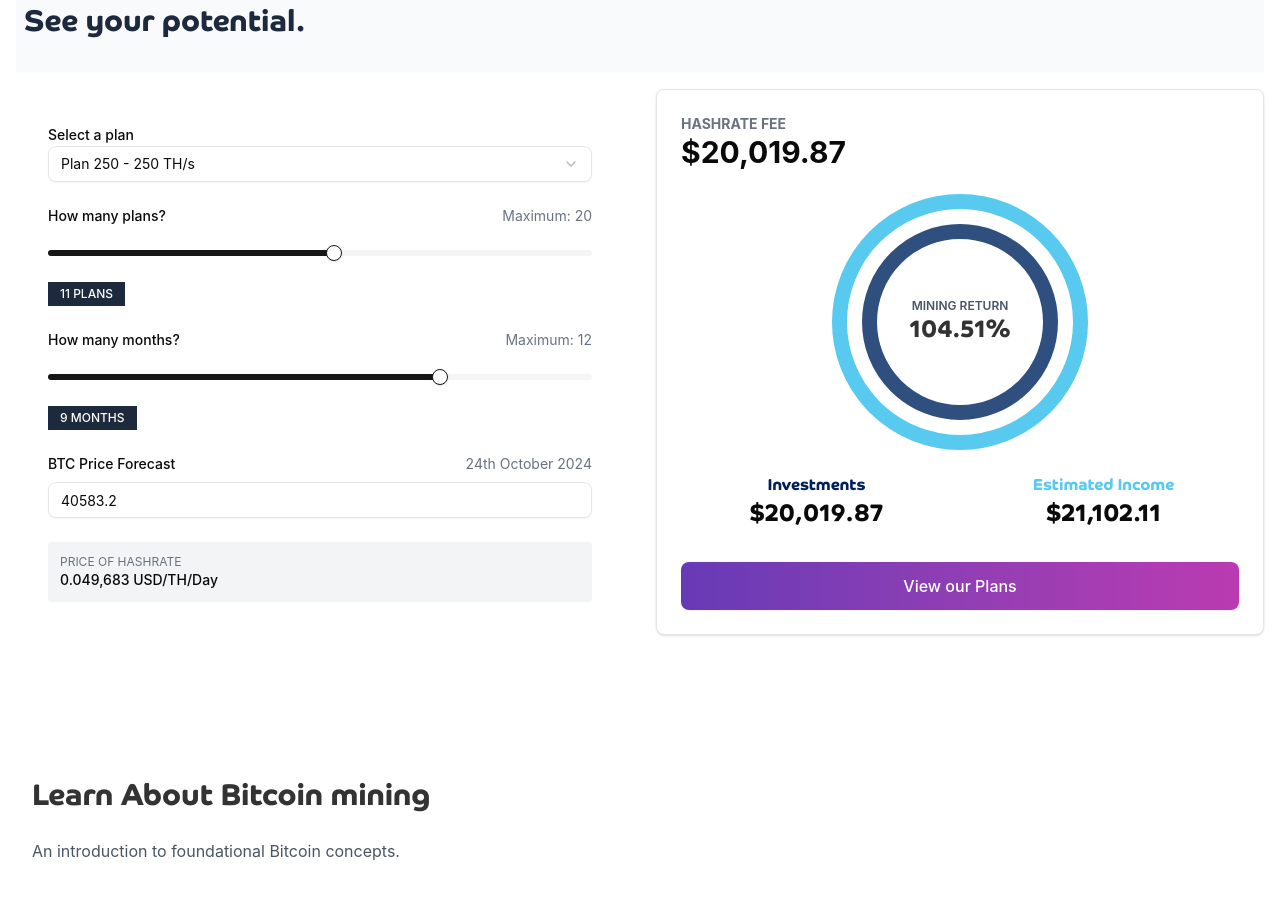
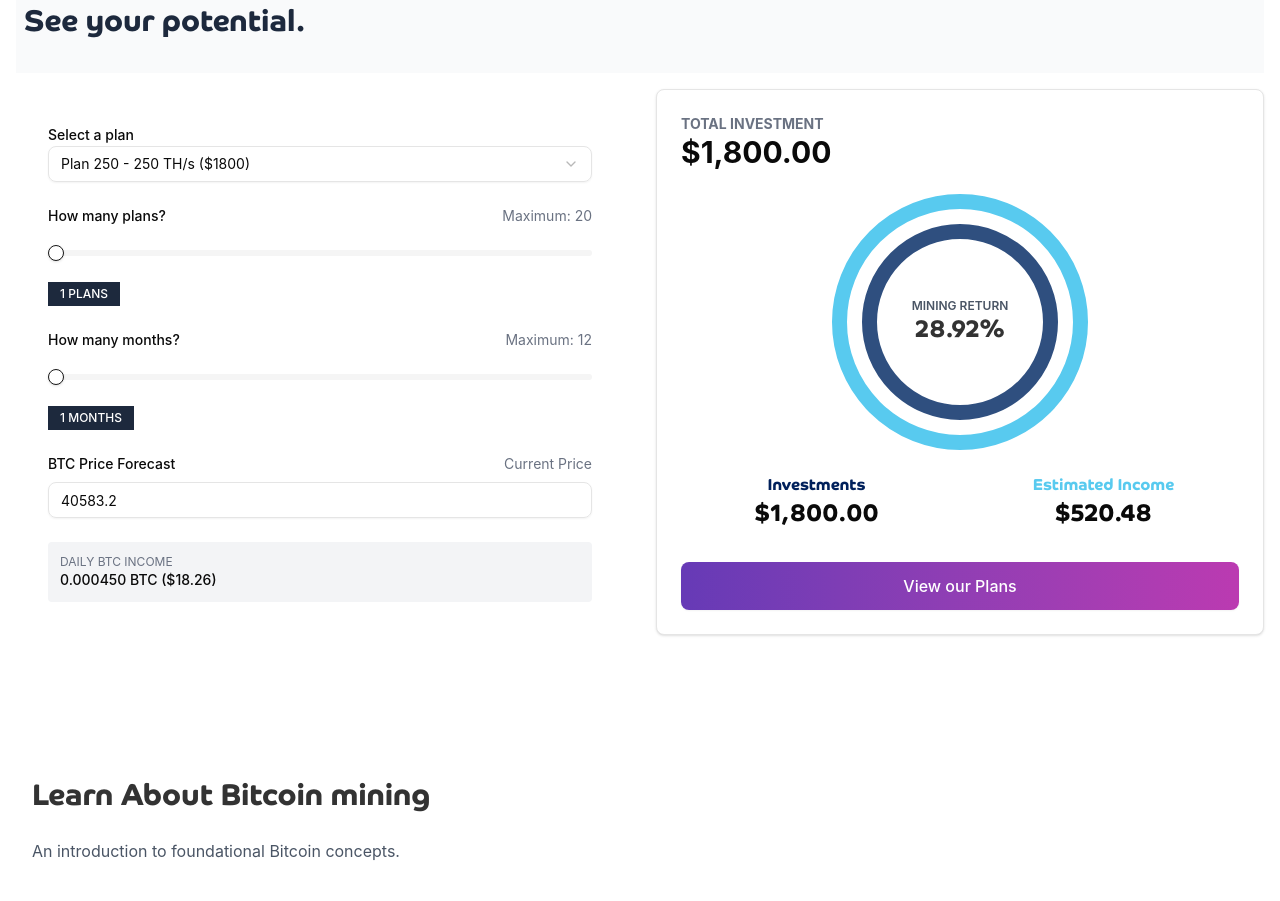
Before and after one commit to omprakash1907/mining-app, a React (Vite) app: page / in a window 1280 px wide. Shown: the part 2387-3288 px from the top of the page. Built offline with nearby package versions, Linux system fonts and the light colour scheme.

Commit message:
feat: Enhance OutputValues component to dynamically calculate investment, income, and ROI based on selected plan and user input

```diff
--- a/src/components/OutputValues.jsx
+++ b/src/components/OutputValues.jsx
@@ -14,12 +14,35 @@ import { Slider } from "@/components/ui/slider";
 
 export default function OutputValues() {
   const [selectedPlan, setSelectedPlan] = useState("Plan 250 - 250 TH/s");
-  const [planCount, setPlanCount] = useState(11);
-  const [months, setMonths] = useState(9);
+  const [planCount, setPlanCount] = useState(1);
+  const [months, setMonths] = useState(1);
   const [btcPrice, setBtcPrice] = useState(40583.2);
-  const [investment, setInvestment] = useState(20019.87);
-  const [estimatedIncome, setEstimatedIncome] = useState(21102.11);
-  const [roi, setRoi] = useState(104.51);
+  const [investment, setInvestment] = useState(0);
+  const [estimatedIncome, setEstimatedIncome] = useState(0);
+  const [roi, setRoi] = useState(0);
+  const [dailyIncome, setDailyIncome] = useState(0);
+
+  // Plan details
+  const plans = {
+    "Plan 250 - 250 TH/s": {
+      hashrate: 250, // TH/s
+      price: 1800, // USD per plan
+      dailyBtc: 0.00045, // BTC per day per plan
+      maintenanceFee: 0.05, // 5% maintenance fee
+    },
+    "Plan 500 - 500 TH/s": {
+      hashrate: 500,
+      price: 3500,
+      dailyBtc: 0.0009,
+      maintenanceFee: 0.045, // 4.5%
+    },
+    "Plan 1000 - 1000 TH/s": {
+      hashrate: 1000,
+      price: 6800,
+      dailyBtc: 0.0018,
+      maintenanceFee: 0.04, // 4%
+    },
+  };
 
   // Animation variants
   const container = {
@@ -44,12 +67,37 @@ export default function OutputValues() {
 
   // Calculate values when inputs change
   useEffect(() => {
-    setInvestment(20019.87);
-    setEstimatedIncome(21102.11);
-    setRoi(104.51);
+    const selectedPlanData = plans[selectedPlan];
+    if (!selectedPlanData) return;
+
+    // Calculate investment (price per plan * number of plans)
+    const totalInvestment = selectedPlanData.price * planCount;
+    setInvestment(totalInvestment);
+
+    // Calculate daily BTC income (BTC per day per plan * number of plans)
+    const dailyBtcIncome = selectedPlanData.dailyBtc * planCount;
+    setDailyIncome(dailyBtcIncome);
+
+    // Calculate estimated income (daily BTC * BTC price * days - maintenance fees)
+    const daysInMonth = 30; // Approximation
+    const totalDays = daysInMonth * months;
+
+    // Gross income in BTC
+    const totalBtcIncome = dailyBtcIncome * totalDays;
+
+    // Convert to USD
+    const grossIncomeUsd = totalBtcIncome * btcPrice;
+
+    // Subtract maintenance fees (percentage of gross income)
+    const maintenanceFees = grossIncomeUsd * selectedPlanData.maintenanceFee;
+    const netIncomeUsd = grossIncomeUsd - maintenanceFees;
+
+    setEstimatedIncome(netIncomeUsd);
+
+    // Calculate ROI (percentage)
+    const calculatedRoi = (netIncomeUsd / totalInvestment) * 100;
+    setRoi(calculatedRoi);
   }, [selectedPlan, planCount, months, btcPrice]);
-
-  const returnValue = 104.51;
 
   return (
     <motion.div
@@ -86,19 +134,19 @@ export default function OutputValues() {
                     value="Plan 250 - 250 TH/s"
                     className="cursor-pointer"
                   >
-                    Plan 250 - 250 TH/s
+                    Plan 250 - 250 TH/s (${plans["Plan 250 - 250 TH/s"].price})
                   </SelectItem>
                   <SelectItem
                     value="Plan 500 - 500 TH/s"
                     className="cursor-pointer"
                   >
-                    Plan 500 - 500 TH/s
+                    Plan 500 - 500 TH/s (${plans["Plan 500 - 500 TH/s"].price})
                   </SelectItem>
                   <SelectItem
                     value="Plan 1000 - 1000 TH/s"
                     className="cursor-pointer"
                   >
-                    Plan 1000 - 1000 TH/s
+                    Plan 1000 - 1000 TH/s (${plans["Plan 1000 - 1000 TH/s"].price})
                   </SelectItem>
                 </SelectContent>
               </Select>
@@ -151,7 +199,7 @@ export default function OutputValues() {
                 <label className="text-sm font-medium">
                   BTC Price Forecast
                 </label>
-                <span className="text-sm text-gray-500">24th October 2024</span>
+                <span className="text-sm text-gray-500">Current Price</span>
               </div>
               <Input
                 type="number"
@@ -167,8 +215,14 @@ export default function OutputValues() {
               whileHover={{ scale: 1.02 }}
               className="bg-gray-100 p-3 rounded"
             >
-              <div className="text-xs text-gray-500">PRICE OF HASHRATE</div>
-              <div className="text-sm font-medium">0.049,683 USD/TH/Day</div>
+              <div className="text-xs text-gray-500">DAILY BTC INCOME</div>
+              <div className="text-sm font-medium">
+                {dailyIncome.toFixed(6)} BTC ($
+                {(dailyIncome * btcPrice).toLocaleString("en-US", {
+                  minimumFractionDigits: 2,
+                  maximumFractionDigits: 2,
+                })})
+              </div>
             </motion.div>
           </motion.div>
 
@@ -179,7 +233,7 @@ export default function OutputValues() {
             <Card className="p-6 border rounded-md flex flex-col">
               <div>
                 <div className="text-sm font-bold text-gray-500">
-                  HASHRATE FEE
+                  TOTAL INVESTMENT
                 </div>
                 <motion.div
                   key={investment}
@@ -228,13 +282,13 @@ export default function OutputValues() {
                       MINING RETURN
                     </div>
                     <motion.div
-                      key={returnValue}
+                      key={roi}
                       initial={{ opacity: 0, scale: 0.8 }}
                       animate={{ opacity: 1, scale: 1 }}
                       transition={{ duration: 0.3 }}
                       className="text-2xl font-bold text-[#333333] primary-font"
                     >
-                      {returnValue.toFixed(2)}%
+                      {roi.toFixed(2)}%
                     </motion.div>
                   </div>
                 </motion.div>
```
